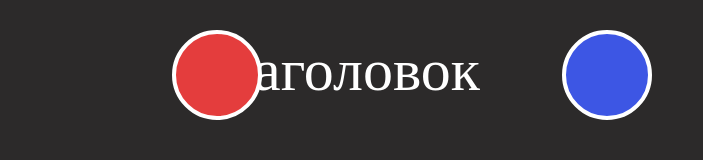
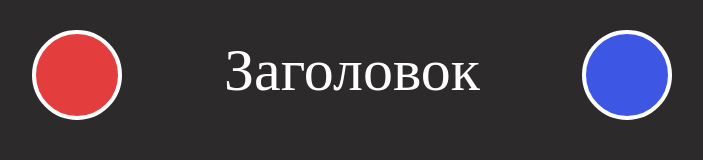
Before and after one commit to check-engine-404/homework, a plain HTML site: page lesson-71 home/index.html in a window 1280 px wide. Shown: the whole page, without its empty margins (288-991 px from the left). Drawn offline with Linux system fonts and the light colour scheme.

Commit message:
Update style.css

```diff
--- a/lesson-71 home/css/style.css
+++ b/lesson-71 home/css/style.css
@@ -1,12 +1,14 @@
 body {
   background-color: #2c2a2a;
 }
+
 .title {
+  display: flex;
+  justify-content: center;
   font-size: 60px;
   color: white;
-  text-align: center;
+  position: relative;
   margin-top: 40px;
-  position: relative;
 }
 
 .title::before {
@@ -18,7 +20,8 @@ body {
   border: 4px solid white;
   border-radius: 50px;
   position: absolute;
-  transform: translate(460px, -10px);
+  left: 25%;
+  transform: translate(0, -10px);
 }
 
 .title::after {
@@ -30,5 +33,6 @@ body {
   border: 4px solid white;
   border-radius: 50px;
   position: absolute;
-  transform: translate(850px, -70px);
+  right: 25%;
+  transform: translate(0, -10px);
 }
```
